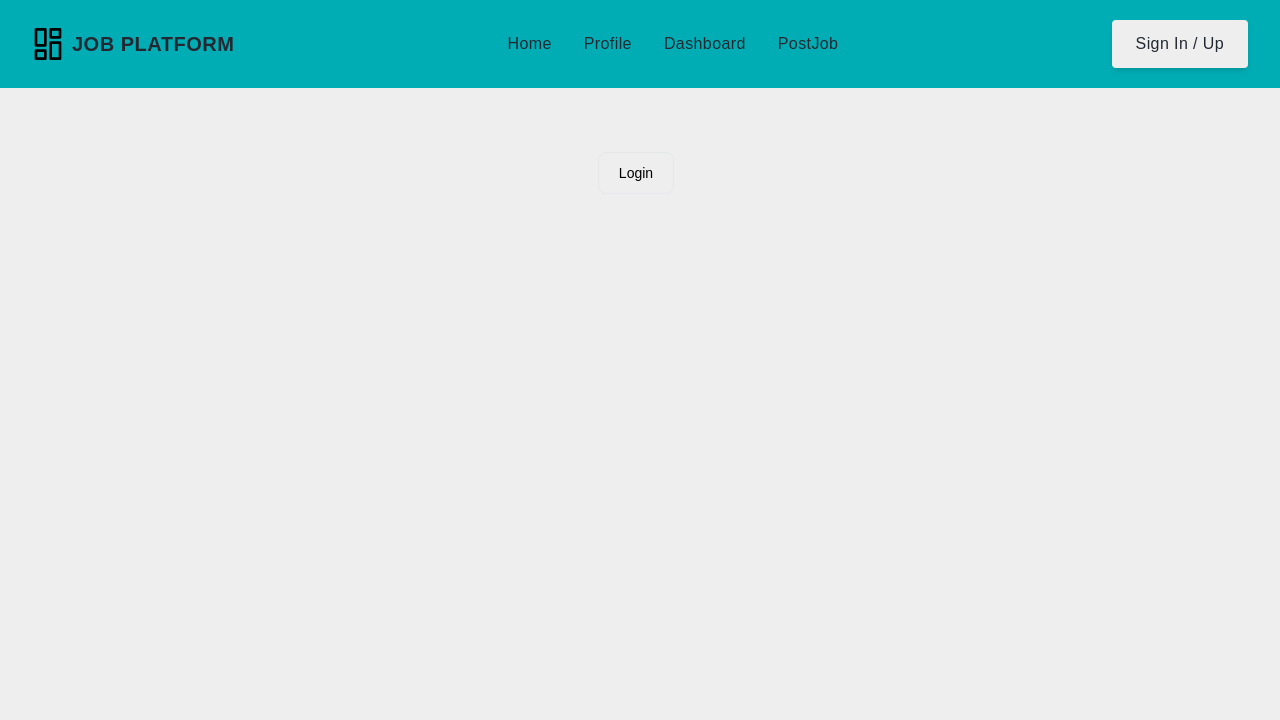
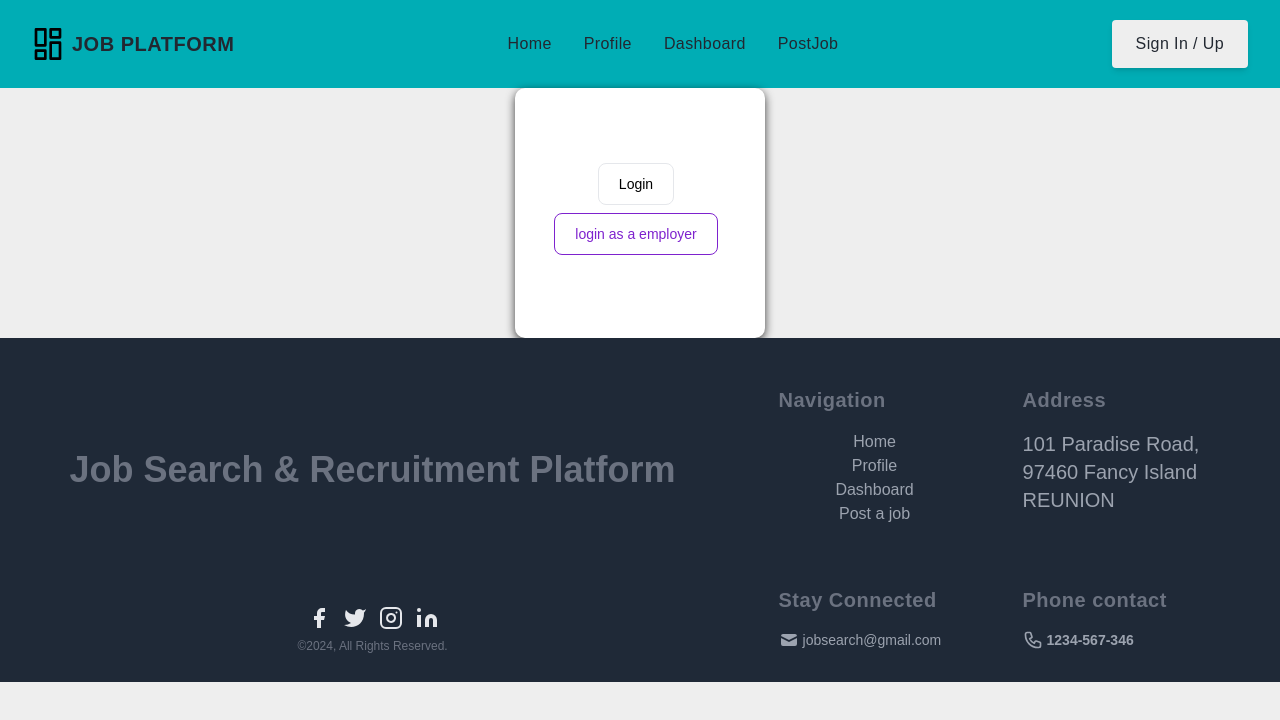
Before and after one commit to Raja12raja/WEB-14-Job-Search-and-Recruitment-Platform, a React (Create React App) app in the folder client/: page /login in a window 1280 px wide. Shown: the top 720 px of the page. Built offline with nearby package versions, Linux system fonts and the light colour scheme.

Commit message:
added footer and modified login

```diff
--- a/client/src/App.js
+++ b/client/src/App.js
@@ -10,6 +10,7 @@ import Login from './components/Login';
 import Error404 from './components/Error404';
 import FillJob from './components/FillJob';
 import Dashboard2 from './components/Dashboard2';
+import Footer1 from './components/Footer';
 
 
 function App() {
@@ -38,6 +39,7 @@ function App() {
         <Route exact path="/Apply" element={<FillJob />} />
         <Route exact path="*" element={<Error404 />} />
       </Routes>
+      <Footer1 />
     </div>
   );
 }
--- a/client/src/components/Footer.js
+++ b/client/src/components/Footer.js
@@ -0,0 +1,100 @@
+import React from 'react';
+
+const Footer1 = () => {
+  return (
+    <footer className="w-full py-3 sm:py-5 px-4 bg-gray-800"> {/* Adjusted padding here */}
+      <h2 className="sr-only">Footer</h2>
+      <div className="flex flex-col-reverse sm:flex-row md:justify-between lg:justify-around">
+
+        {/* :SITE NAME & SOCIAL NETWORKS */}
+        <div className="relative mt-8 sm:mt-0 px-5 flex flex-col justify-center items-center text-gray-500"> {/* Adjusted margin-top here */}
+          {/* ::Site name */}
+          <h1 className="font-title text-4xl text-center font-semibold mt-auto">Job Search & Recruitment Platform</h1>
+          {/* ::Social & copyright */}
+          <div className="mt-auto flex flex-col items-center">
+            {/* :::Social */}
+            <span className="inline-flex mt-6 w-full justify-center md:justify-start md:w-auto">
+              {/* Facebook */}
+              <a href="#link" className="text-gray-200">
+                <span className="sr-only">Facebook</span>
+                <svg fill="currentColor" strokeLinecap="round" strokeLinejoin="round" strokeWidth="2" className="w-6 h-6" viewBox="0 0 24 24">
+                  <path d="M18 2h-3a5 5 0 00-5 5v3H7v4h3v8h4v-8h3l1-4h-4V7a1 1 0 011-1h3z"></path>
+                </svg>
+              </a>
+              {/* Twitter */}
+              <a href="#link" className="ml-3 text-gray-200">
+                <span className="sr-only">Twitter</span>
+                <svg fill="currentColor" strokeLinecap="round" strokeLinejoin="round" strokeWidth="2" className="w-6 h-6" viewBox="0 0 24 24">
+                  <path d="M23 3a10.9 10.9 0 01-3.14 1.53 4.48 4.48 0 00-7.86 3v1A10.66 10.66 0 013 4s-4 9 5 13a11.64 11.64 0 01-7 2c9 5 20 0 20-11.5a4.5 4.5 0 00-.08-.83A7.72 7.72 0 0023 3z"></path>
+                </svg>
+              </a>
+              {/* Instagram */}
+              <a href="#link" className="ml-3 text-gray-200">
+                <span className="sr-only">Instagram</span>
+                <svg fill="none" stroke="currentColor" strokeLinecap="round" strokeLinejoin="round" strokeWidth="2" className="w-6 h-6" viewBox="0 0 24 24">
+                  <rect width="20" height="20" x="2" y="2" rx="5" ry="5"></rect>
+                  <path d="M16 11.37A4 4 0 1112.63 8 4 4 0 0116 11.37zm1.5-4.87h.01"></path>
+                </svg>
+              </a>
+              {/* Linkedin */}
+              <a href="#link" className="ml-3 text-gray-200">
+                <span className="sr-only">Linkedin</span>
+                <svg fill="currentColor" stroke="currentColor" strokeLinecap="round" strokeLinejoin="round" strokeWidth="0" className="w-6 h-6" viewBox="0 0 24 24">
+                  <path stroke="none" d="M16 8a6 6 0 016 6v7h-4v-7a2 2 0 00-2-2 2 2 0 00-2 2v7h-4v-7a6 6 0 016-6zM2 9h4v12H2z"></path>
+                  <circle cx="4" cy="4" r="2" stroke="none"></circle>
+                </svg>
+              </a>
+            </span>
+            {/* :::Copyright */}
+            <span className="py-2 text-xs">&copy;2024, All Rights Reserved.</span> {/* Adjusted padding here */}
+          </div>
+          {/* ::Mobile separator line */}
+          <span className="sm:hidden absolute -top-4 left-1/2 w-1/4 h-px bg-gray-400 transform -translate-x-1/2" aria-hidden="true"/>
+        </div>
+
+        {/* :NAVIGATION */}
+        <div className="grid grid-cols-2 gap-5 text-gray-400">
+          {/* ::Navigation */}
+          <div className="col-span-2 md:col-span-1 pb-0 md:py-3 px-4">
+            <h3 className="py-1.5 md:py-4 text-center sm:text-left text-xl text-gray-500 font-bold tracking-wide">Navigation</h3>
+            <nav className="flex justify-around md:flex-col font-medium list-none">
+              <li><a href="#link" className="hover:text-gray-200">Home</a></li>
+              <li><a href="#link" className="hover:text-gray-200">Profile</a></li>
+              <li><a href="#link" className="hover:text-gray-200">Dashboard</a></li>
+              <li><a href="#link" className="hover:text-gray-200">Post a job</a></li>
+            </nav>
+          </div>
+          {/* ::Address */}
+          <div className="col-span-2 md:col-span-1 pb-0 md:py-3 px-4 flex flex-col items-center sm:items-start">
+            <h3 className="py-1.5 md:py-4 text-xl text-gray-500 font-bold tracking-wide">Address</h3>
+            <p className="md:w-48 text-center sm:text-left text-lg md:text-xl font-medium">101 Paradise Road, 97460 Fancy Island REUNION</p>
+          </div>
+          {/* ::Email */}
+          <div className="col-span-2 md:col-span-1 pb-0 md:py-3 px-4 flex flex-col items-center sm:items-start">
+            <h3 className="py-1.5 md:py-4 text-xl text-gray-500 font-bold tracking-wide">Stay Connected</h3>
+            <p className="inline-flex justify-center sm:justify-start text-sm text-gray-400 font-medium">
+              <svg xmlns="http://www.w3.org/2000/svg" className="mr-1 h-5 w-5" viewBox="0 0 20 20" fill="currentColor">
+                <path d="M2.003 5.884L10 9.882l7.997-3.998A2 2 0 0016 4H4a2 2 0 00-1.997 1.884z" />
+                <path d="M18 8.118l-8 4-8-4V14a2 2 0 002 2h12a2 2 0 002-2V8.118z" />
+              </svg>
+              <a href="#email">jobsearch@gmail.com</a>
+            </p>
+          </div>
+          {/* ::Phone */}
+          <div className="col-span-2 md:col-span-1 pb-0 md:py-3 px-4 flex flex-col items-center sm:items-start">
+            <h3 className="py-1.5 md:py-4 text-xl text-gray-500 font-bold tracking-wide">Phone contact</h3>
+            <p className="inline-flex justify-center sm:justify-start text-sm text-gray-400 font-bold">
+              <svg xmlns="http://www.w3.org/2000/svg" className="mr-1 h-5 w-5" fill="none" viewBox="0 0 24 24" stroke="currentColor">
+                <path strokeLinecap="round" strokeLinejoin="round" strokeWidth={2} d="M3 5a2 2 0 012-2h3.28a1 1 0 01.948.684l1.498 4.493a1 1 0 01-.502 1.21l-2.257 1.13a11.042 11.042 0 005.516 5.516l1.13-2.257a1 1 0 011.21-.502l4.493 1.498a1 1 0 01.684.949V19a2 2 0 01-2 2h-1C9.716 21 3 14.284 3 6V5z" />
+              </svg>
+              <span>1234-567-346</span>
+            </p>
+          </div>
+        </div>
+
+      </div>
+    </footer>
+  );
+};
+
+export default Footer1;
--- a/client/src/components/Login.js
+++ b/client/src/components/Login.js
@@ -1,33 +1,58 @@
-import Axios from 'axios';
-import React, { useState, useEffect } from 'react';
+import Axios from "axios";
+import React, { useState, useEffect } from "react";
 import { useAuth0 } from "@auth0/auth0-react";
 
 const About = () => {
-  const { user, loginWithPopup, loginWithRedirect, isAuthenticated, logout, isLoading } = useAuth0();
+  const {
+    user,
+    loginWithPopup,
+    loginWithRedirect,
+    isAuthenticated,
+    logout,
+    isLoading,
+  } = useAuth0();
   const [userName, setUserName] = useState("");
   const [userEmail, setUserEmail] = useState("");
-
-
 
   if (isLoading) {
     return <div>Loading ...</div>;
   }
 
   return (
-    <div className='flex justify-center flex-col  items-center mt-16'>
+    <div
+      className="flex justify-center flex-col  items-center mt-16"
+      style={{
+        backgroundColor: "white",
+        width: "250px",
+        height: "250px",
+        margin: "0 auto",
+        borderRadius: "10px",
+        boxShadow: "0 3px 10px rgba(0, 0, 0, 0.75)",
+      }}
+    >
       {isAuthenticated ? (
-        <button class="text-black-700 hover:text-white border border-black-700 hover:bg-purple-800 focus:ring-4 focus:outline-none focus:ring-purple-300 font-medium rounded-lg text-sm px-5 py-2.5 text-center me-2 mb-2 dark:border-purple-400 dark:text-purple-400 dark:hover:text-white dark:hover:bg-purple-500 dark:focus:ring-purple-900"
-         onClick={() => logout()}>
+        <button
+          class="text-black-700 hover:text-white border border-black-700 hover:bg-purple-800 focus:ring-4 focus:outline-none focus:ring-purple-300 font-medium rounded-lg text-sm px-5 py-2.5 text-center me-2 mb-2 dark:border-purple-400 dark:text-purple-400 dark:hover:text-white dark:hover:bg-purple-500 dark:focus:ring-purple-900"
+          onClick={() => logout()}
+        >
           Logout
         </button>
       ) : (
-        <button class="text-black-700 hover:text-white border border-black-700 hover:bg-purple-800 focus:ring-4 focus:outline-none focus:ring-purple-300 font-medium rounded-lg text-sm px-5 py-2.5 text-center me-2 mb-2 dark:border-purple-400 dark:text-purple-400 dark:hover:text-white dark:hover:bg-purple-500 dark:focus:ring-purple-900"
-         onClick={() => loginWithRedirect()}>
+        <button
+          class="text-black-700 hover:text-white border border-black-700 hover:bg-purple-800 focus:ring-4 focus:outline-none focus:ring-purple-300 font-medium rounded-lg text-sm px-5 py-2.5 text-center me-2 mb-2 dark:border-purple-400 dark:text-purple-400 dark:hover:text-white dark:hover:bg-purple-500 dark:focus:ring-purple-900"
+          onClick={() => loginWithRedirect()}
+        >
           Login
         </button>
       )}
+      <button
+        class="text-purple-700 hover:text-white border border-purple-700 hover:bg-purple-800 focus:ring-4 focus:outline-none focus:ring-purple-300 font-medium rounded-lg text-sm px-5 py-2.5 text-center me-2 mb-2 dark:border-purple-400 dark:text-purple-400 dark:hover:text-white dark:hover:bg-purple-500 dark:focus:ring-purple-900"
+        onClick={() => loginWithRedirect()}
+      >
+        login as a employer
+      </button>
     </div>
   );
-}
+};
 
 export default About;
```
